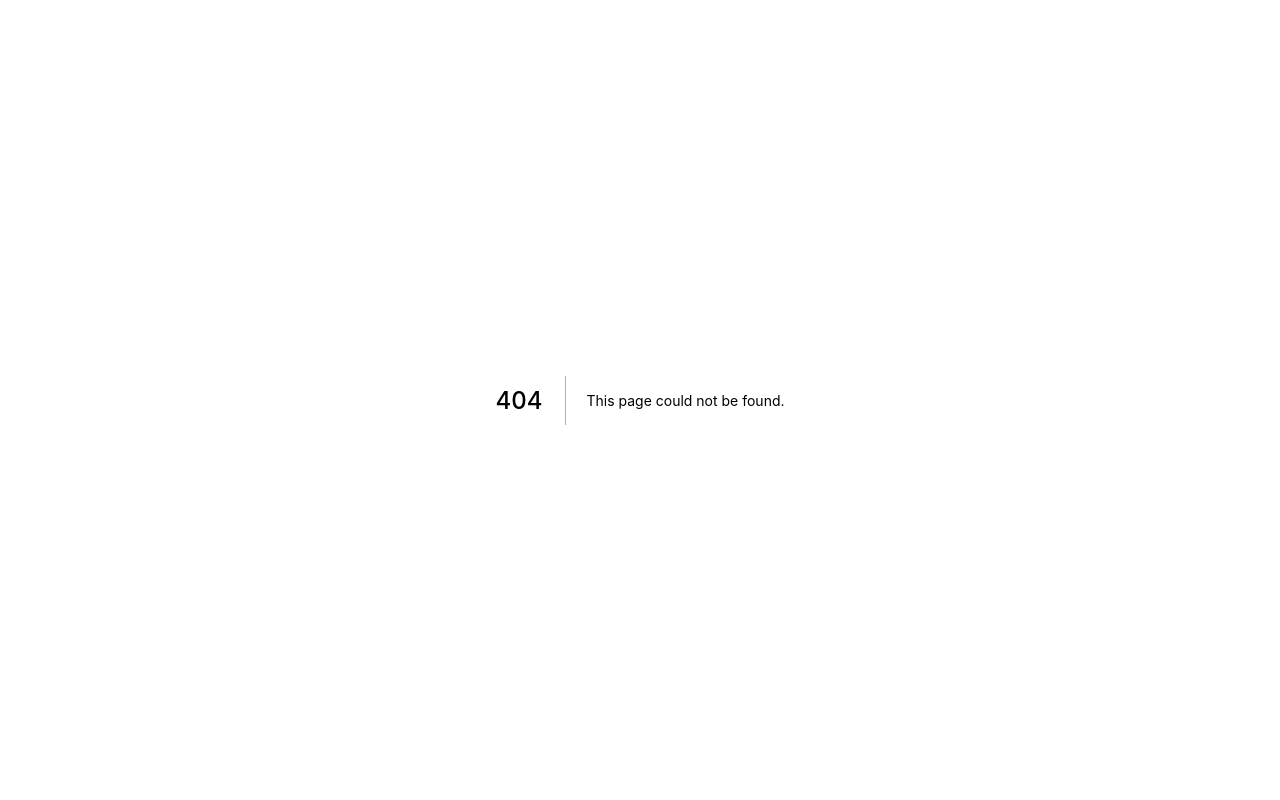
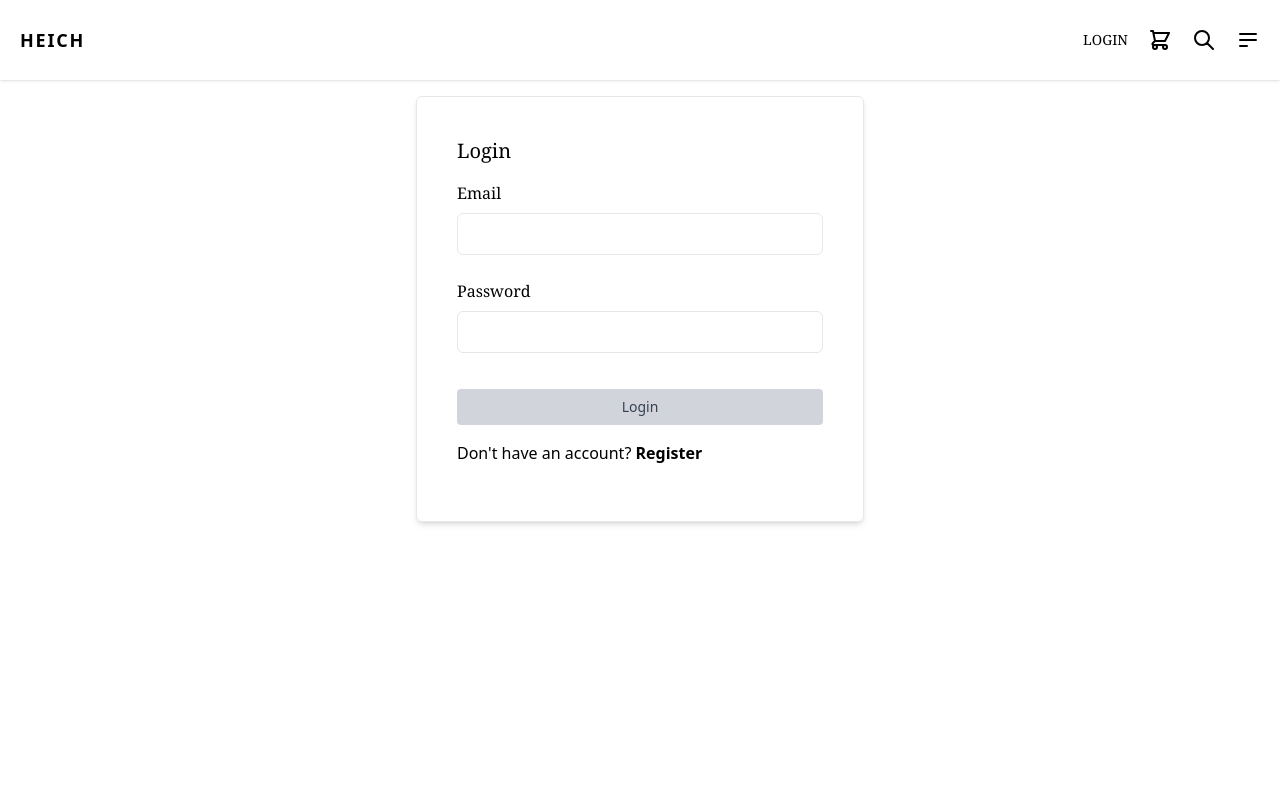
Before and after one commit to hossain-shahrier/heich, a Next.js app: page /login in a window 1280 px wide. Before the commit this address had no page. Shown: the top 800 px of the page. Built offline with nearby package versions, Linux system fonts and the light colour scheme.

Commit message:
Login page and error handling

```diff
--- a/components/navbar/Navbar.jsx
+++ b/components/navbar/Navbar.jsx
@@ -17,9 +17,9 @@ const Navbar = () => {
       <div className="">
         <ul className="flex items-center gap-5 cursor-pointer">
           <li>
-            <Link href="/account">
+            <Link href="/login">
               <a>
-                <h3 className="font-serif text-sm">MY ACCOUNT</h3>
+                <h3 className="font-serif text-sm">LOGIN</h3>
               </a>
             </Link>
           </li>
--- a/package.json
+++ b/package.json
@@ -14,6 +14,7 @@
     "next": "12.2.5",
     "react": "18.2.0",
     "react-dom": "18.2.0",
+    "react-hook-form": "^7.34.2",
     "react-toastify": "^9.0.8"
   },
   "devDependencies": {
--- a/pages/cart.js
+++ b/pages/cart.js
@@ -103,7 +103,7 @@ function Cart() {
                 <Button
                   type="button"
                   text="Checkout"
-                  handler={() => router.push('/shipping')}
+                  handler={() => router.push('login?redirect=/shipping')}
                 />
               </li>
             </ul>
--- /dev/null
+++ b/pages/login.js
@@ -0,0 +1,83 @@
+import React from 'react';
+import Link from 'next/link';
+import Button from '../components/button/Button';
+import Layout from '../components/Layout';
+import { useForm } from 'react-hook-form';
+
+const Login = () => {
+  const {
+    register,
+    handleSubmit,
+    formState: { errors },
+  } = useForm();
+  const submitHandler = ({ email, password }) => {};
+  return (
+    <Layout>
+      <div className="">
+        <form
+          onSubmit={handleSubmit(submitHandler)}
+          className="mx-auto max-w-md border rounded-md shadow-md p-10"
+        >
+          <h1 className="mb-4 text-xl font-serif">Login</h1>
+          <div className="mb-4">
+            <label htmlFor="email" className="font-serif">
+              Email
+            </label>
+            <input
+              type="email"
+              className="w-full p-2 my-2 border rounded-md outline-none"
+              id="email"
+              autoFocus="true"
+              {...register('email', {
+                required: 'Please enter an email address.',
+                pattern: {
+                  value: /^[a-zA-Z0-9_.+-]+@[a-zA-Z0-9-]+.[a-zA-Z0-9-.]+$/i,
+                  message: 'Please enter valid email address',
+                },
+              })}
+            />
+            {errors.email && (
+              <div className="text-red-500 text-sm font-serif">
+                {errors.email.message}
+              </div>
+            )}
+          </div>
+          <div className="mb-4">
+            <label htmlFor="password" className="font-serif">
+              Password
+            </label>
+            <input
+              type="password"
+              className="w-full outline-none p-2 my-2 border rounded-md"
+              id="password"
+              autoFocus
+              {...register('password', {
+                required: 'Please enter a password.',
+                minLength: {
+                  value: 6,
+                  message: 'password should be more than 5 characters.',
+                },
+              })}
+            />
+            {errors.password && (
+              <div className="text-red-500 text-sm font-serif">
+                {errors.password.message}
+              </div>
+            )}
+          </div>
+          <div className="mb-4">
+            <Button text="Login" type="submit" />
+          </div>
+          <div className="mb-4">
+            Don&apos;t have an account?&nbsp;
+            <span className="font-bold">
+              <Link href="/register">Register</Link>
+            </span>
+          </div>
+        </form>
+      </div>
+    </Layout>
+  );
+};
+
+export default Login;
```
Also changed, not shown: 2 other files (tests, documents, lock files or other folders).
